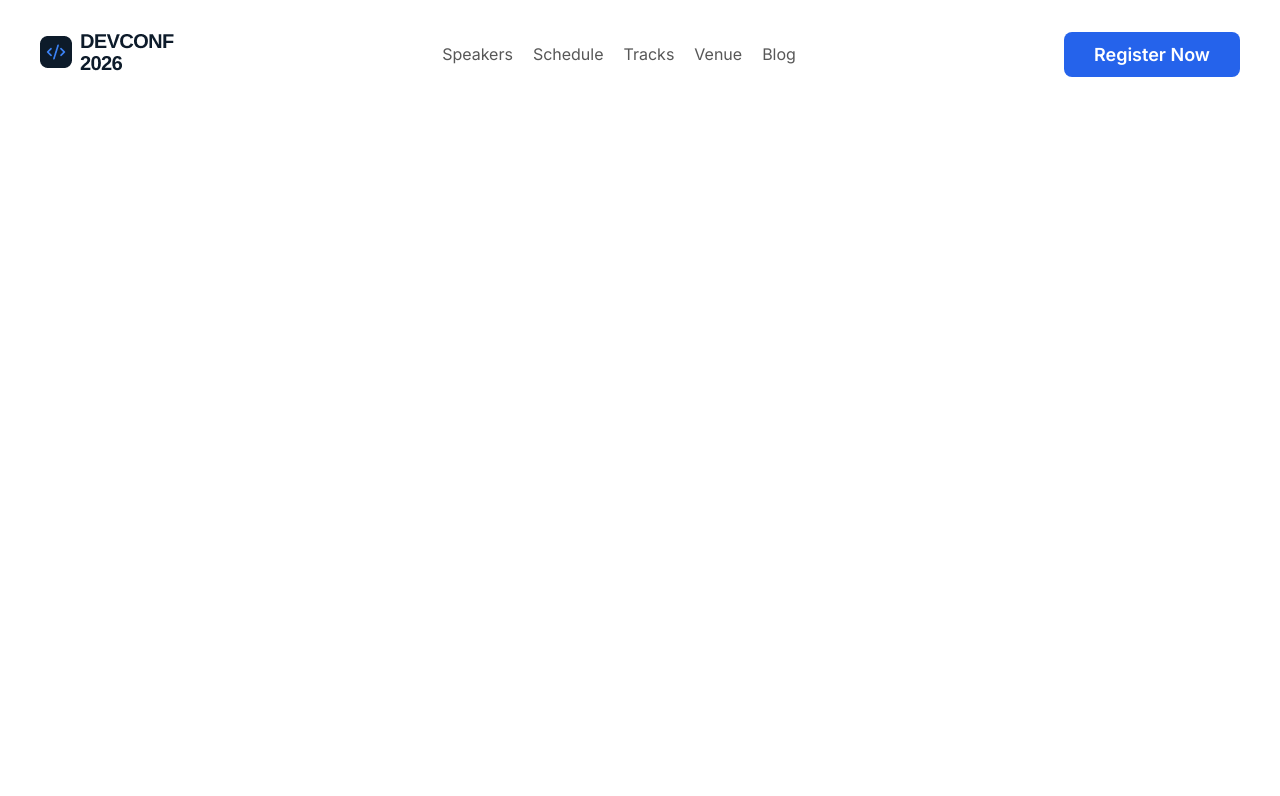
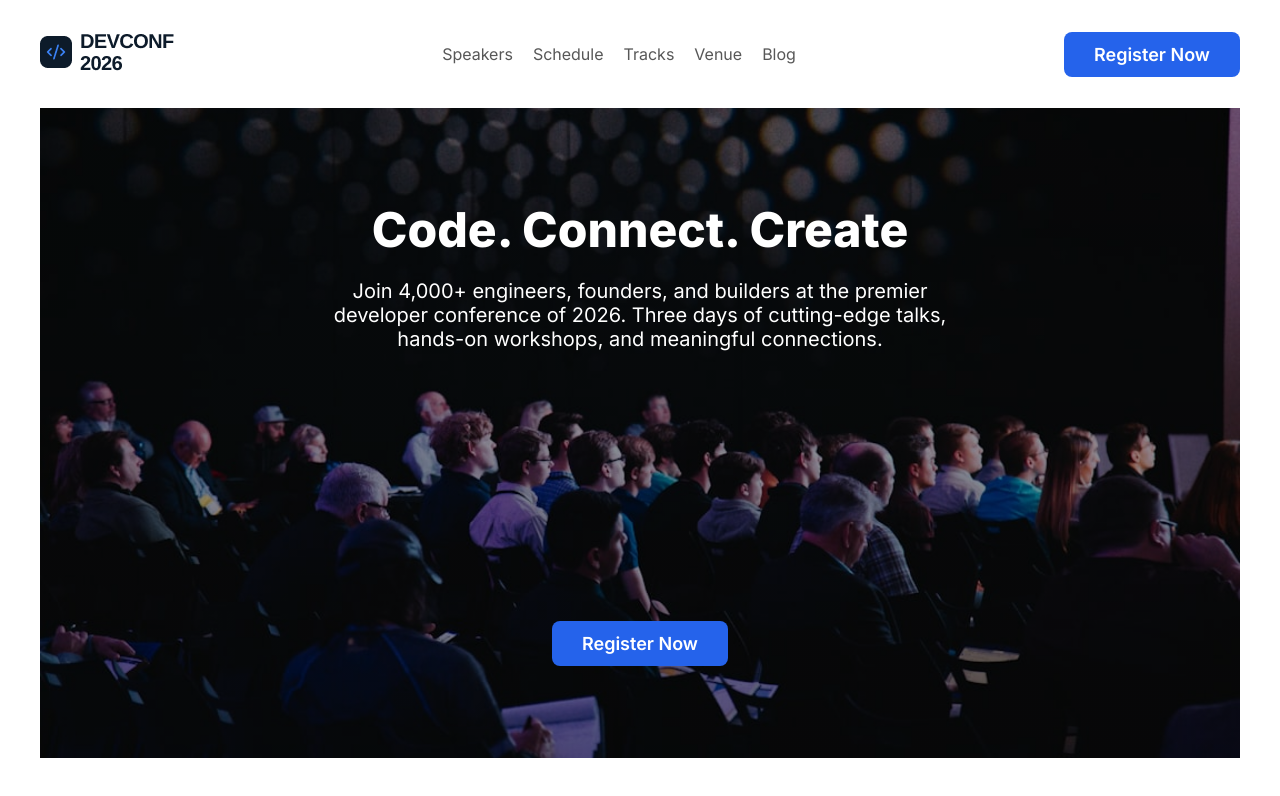
Before and after one commit to waliullah9277/b-14-assignment-01, a plain HTML site: page index.html in a window 1280 px wide. Drawn offline with Linux system fonts and the light colour scheme.

Commit message:
hero banner section done

```diff
--- a/index.html
+++ b/index.html
@@ -38,5 +38,17 @@
       </nav>
     </header>
     <!-- navbar section end -->
+
+    <!-- hero banner section start -->
+     <section class="hero container">
+        <div class="hero-content">
+            <h1>Code. Connect. Create</h1>
+            <p>Join 4,000+ engineers, founders, and builders at the premier developer conference of 2026. Three days of cutting-edge talks, hands-on workshops, and meaningful connections.</p>
+            <button class="common-btn">Register Now</button>
+        </div>
+     </section>
+    <!-- hero banner section end -->
+
+
   </body>
 </html>
--- a/style.css
+++ b/style.css
@@ -55,3 +55,37 @@
     font-weight: 400;
     font-size: 16px;
 }
+
+/* hero section styles */
+.hero{
+    height: 650px;
+    background-image: linear-gradient(rgb(0,0,0,0.4), rgb(0,0,0,0.45)), url(./assets/banner.jpg);
+    background-repeat: no-repeat;
+    background-position: center;
+    background-size: cover;
+    display: flex;
+    justify-content: center;
+    align-items: center;
+
+}
+
+.hero-content{
+    text-align: center;
+    color: #fff;
+}
+
+.hero-content p{
+    color: #ffffff;
+    font-size: 20px;
+    font-weight: 400;
+    width: 55%;
+    margin: auto;
+    margin-bottom: 270px;
+}
+
+.hero-content h1{
+    color: #ffffff;
+    font-size: 48px;
+    font-weight: 800;
+    margin-bottom: 20px;
+}
```
